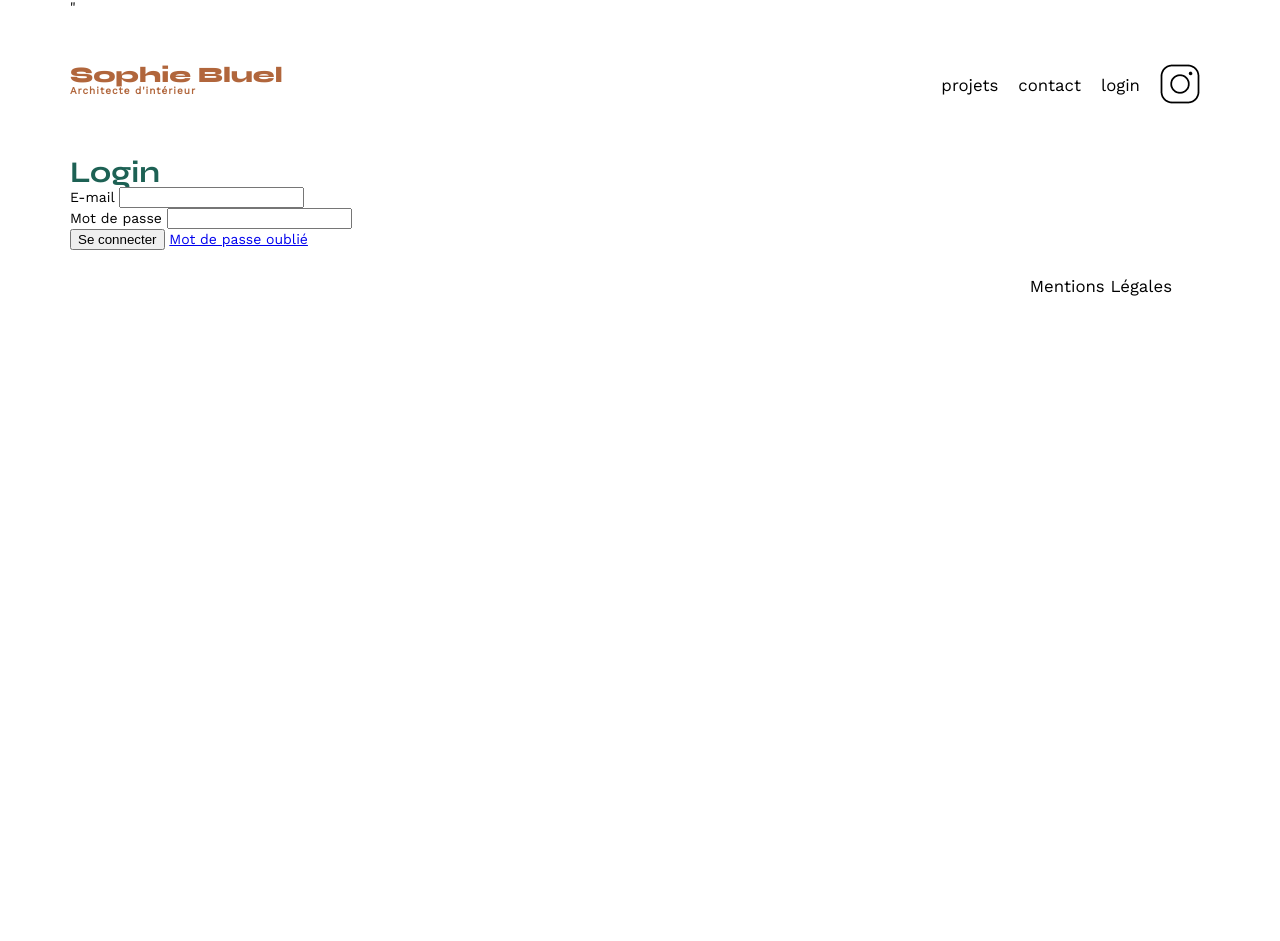
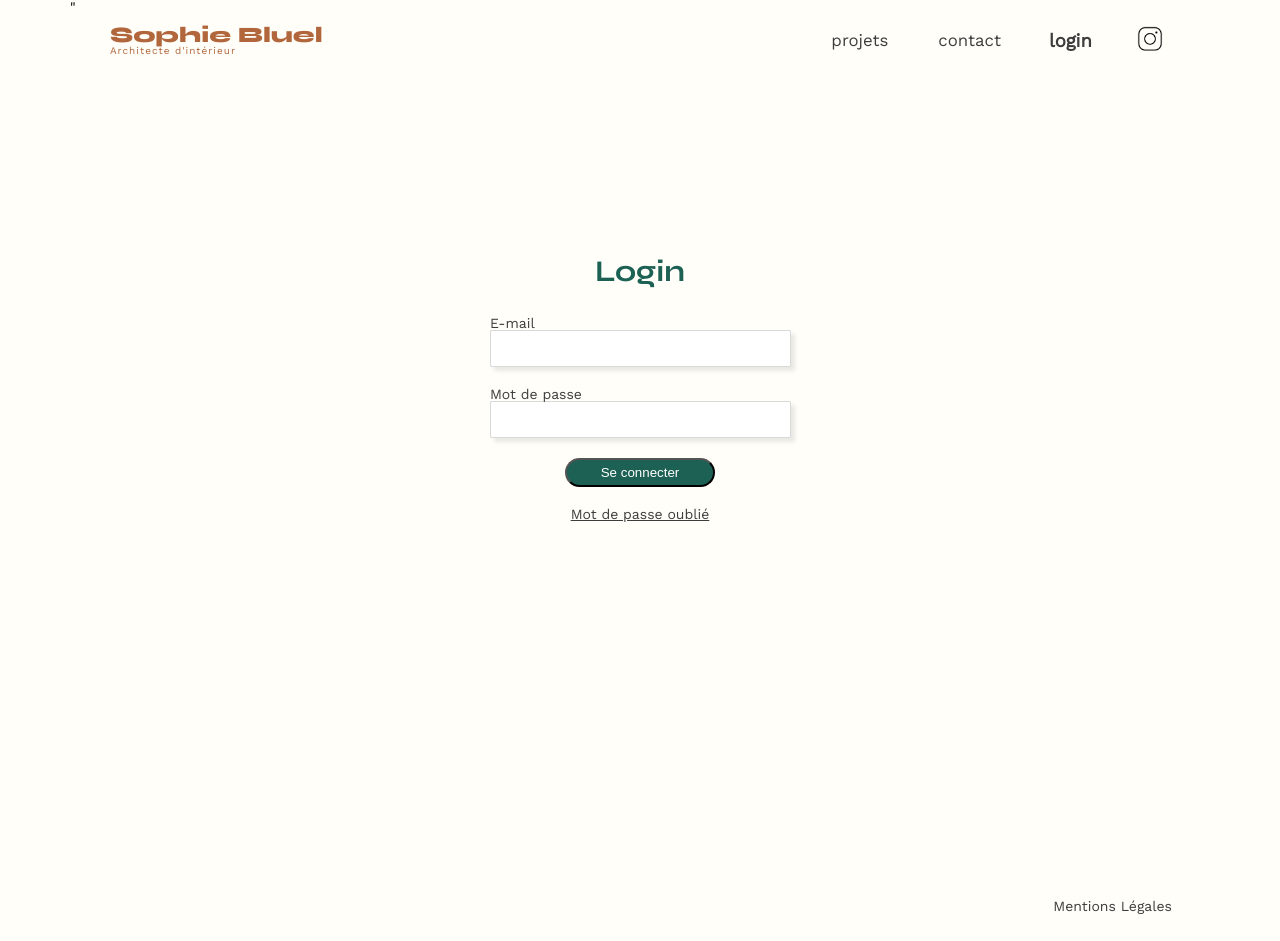
Before and after one commit to Dom91-dev/projet_PortfolioBlueMaster, a plain HTML site: page FrontEnd/login.html in a window 1280 px wide. Before the commit the page ends 800 px from the top, so only its background shows below. Drawn offline with nearby package versions, Linux system fonts and the light colour scheme.

Commit message:
stylisation globale de la page de login

```diff
--- /dev/null
+++ b/FrontEnd/assets/style-login.css
@@ -0,0 +1,113 @@
+body{
+    background-color: #fffef8;
+    font-family: 'work sans', sans-serif;
+}
+
+
+header{
+    display: flex;
+    justify-content: space-between;
+    align-items: center;
+    margin: 10px 40px 0 40px;
+}
+header h1 span{
+    font-family: 'work sans', sans-serif;
+    font-weight: 400;
+    font-size: 10px;
+    font-style: regular;
+}
+header nav ul {
+    display: flex;
+    align-items: center;
+    gap: 30px;
+    list-style-type: none;
+    color: #3d3d3d;
+    font-family: 'work sans', sans-serif;
+    font-size: 14px;
+    font-weight: 300;
+    font-style: regular;
+}
+.active, .active2{
+    transform: scale(1.1);
+    font-weight: 700;
+    font-style: semi-bold;
+}
+header nav img{
+    width:20px;
+    height: auto;
+    cursor:pointer;
+}
+
+main{
+    display: flex;
+    flex-direction: column;
+    align-items: center;
+    margin-top: 200px;
+    gap: 30px;
+}
+
+form{
+    display : flex;
+    flex-direction: column;
+    gap: 20px;
+    width:300px;
+}
+form label{
+    color:#3d3d3d;
+    font-family: 'work sans', sans-serif;
+    font-size: 14px;
+    font-weight: 300;
+    font-style: medium;
+
+}
+input{
+    display: flex;
+    flex-direction: column;
+    width: 279px;
+    padding: 10px;
+    border: 1px solid #d9d9d9;
+    border-radius : 1px;
+    box-shadow: 4px 4px 4px rgba(0, 0, 0, 0.09);
+}
+
+input .email .passwoerd{}
+
+form button{
+    align-self: center;
+    width: 150px;
+    padding: 5px 4px 5px 4px;
+    border-radius: 20px;
+    background-color: #1D6154;
+    color: white;
+}
+form button:hover{
+    background-color: #1D6154;
+    color: white;
+    cursor: pointer;
+}
+
+
+
+a{
+    text-align: center;
+    color :#3d3d3d;
+    font-family: 'Work Sans', sans-serif;
+    font-size: 14px;
+    font-weight: 200;
+
+
+}
+
+footer{
+    display: flex;
+    justify-content: right;
+    max-width: 1440px;
+    margin-top: 350px;
+}
+footer li{
+    color :#3d3d3d;
+    font-family: 'work sans', sans-serif;
+    font-size: 14px;
+    font-weight: 300;
+    font-style: light;
+}
--- a/FrontEnd/login.html
+++ b/FrontEnd/login.html
@@ -11,6 +11,7 @@
 		rel="stylesheet">
 	<meta name="description" content="">
 	<link rel="stylesheet" href="./assets/style.css">
+	<link rel="stylesheet" href="./assets/style-login.css">
 	<script src="assets/js/login.js" defer></script>"
 </head>
 
@@ -21,8 +22,8 @@
 			<ul>
 				<li>projets</li>
 				<li>contact</li>
-				<li>login</li>
-				<li><img src="./assets/icons/instagram.png" alt="Instagram"></li>
+				<li class="active">login</li>
+				<li class="active2"><img class="active2" src="./assets/icons/instagram.png" alt="Instagram"></li>
 			</ul>
 		</nav>
 	</header>
```
Also changed, not shown: FrontEnd/assets/js/script.js (+124 -24 lines), FrontEnd/index.html (+2 -40 lines).
